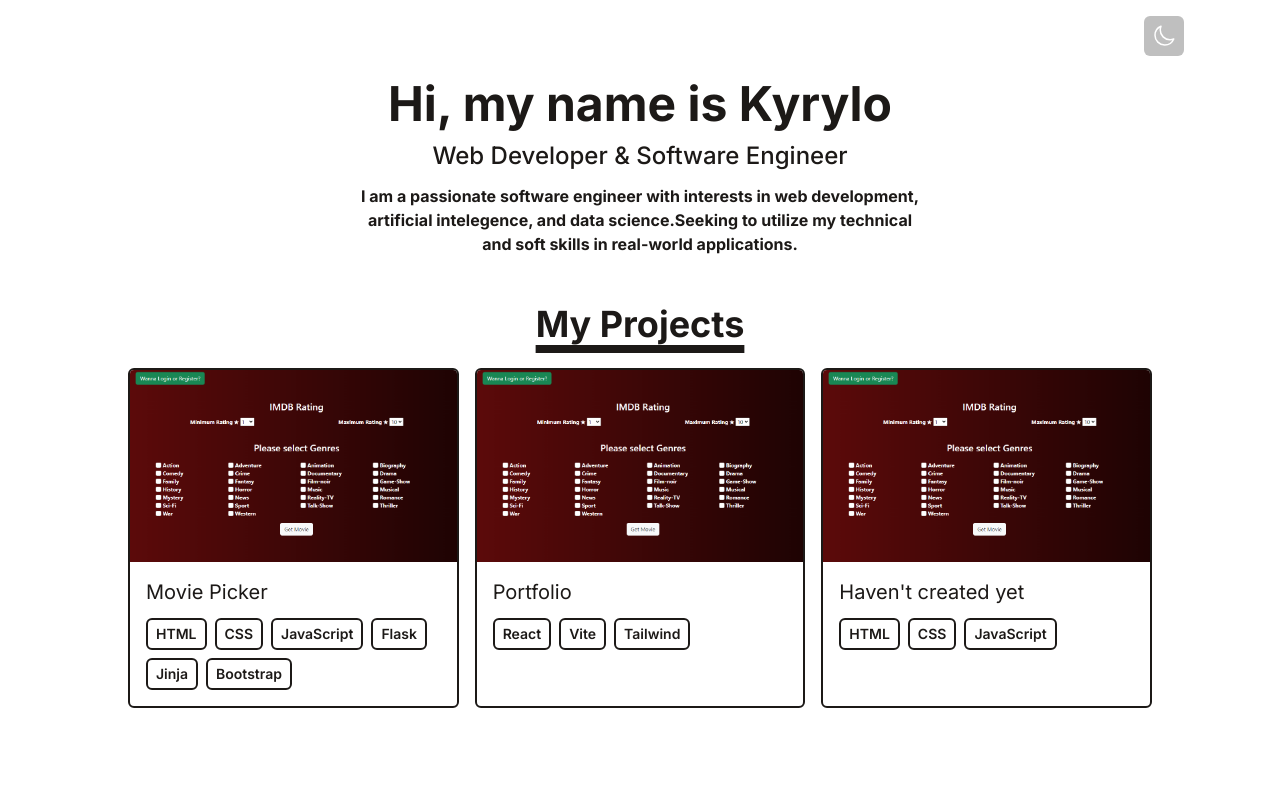
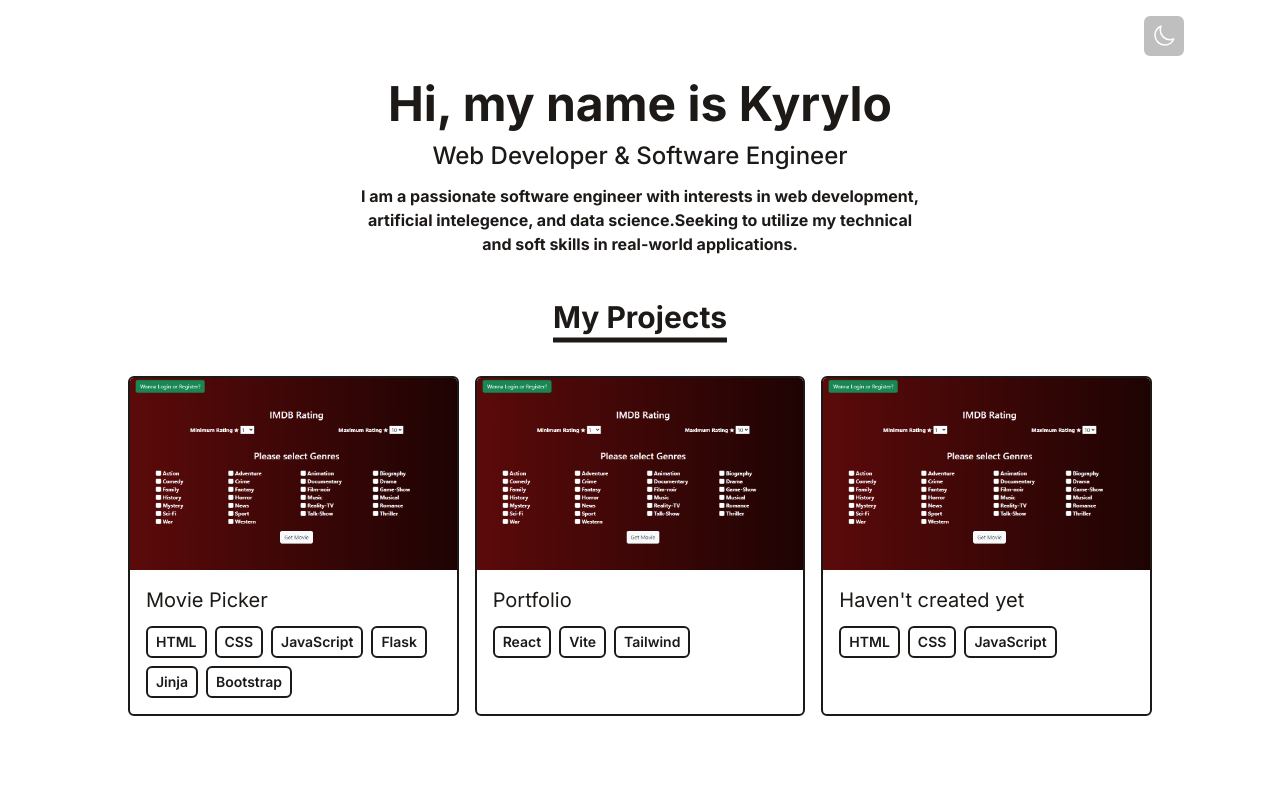
Before and after one commit to sumdeusvitae/portfolio, a React (Vite) app: page / in a window 1280 px wide. Shown: the top 791 px of the page. Built offline with nearby package versions, Linux system fonts and the light colour scheme.

Commit message:
replaced h1 with component Title

```diff
--- a/src/components/Portfolio.jsx
+++ b/src/components/Portfolio.jsx
@@ -6,10 +6,9 @@ import Title from "./Title";
 function Portfolio() {
   return (
     <>
-      <h1 className="mx-auto text-4xl text-center mb-6 font-bold underline underline-offset-8 decoration-8 dark:text-white">
-        My Projects
-      </h1>
-
+      <div className="scale-125 flex justify-center mb-5">
+        <Title>My Projects</Title>
+      </div>
       <div className="flex flex-col md:flex-row items-center justify-center">
         <div className="grid grid-cols-1 md:grid-cols-2 lg:grid-cols-3 gap-4">
           {portfolio.map((project, id) => (
```
